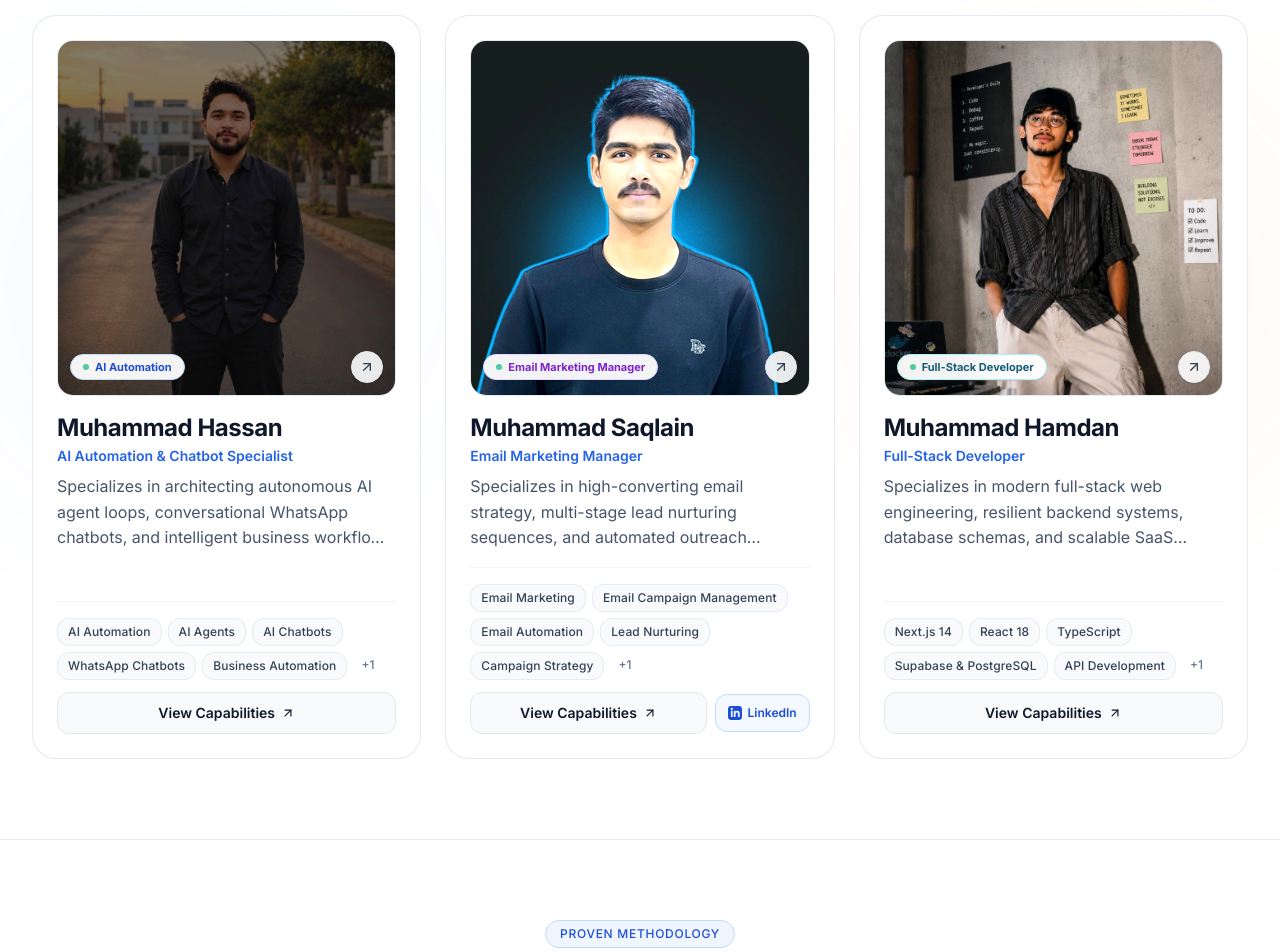
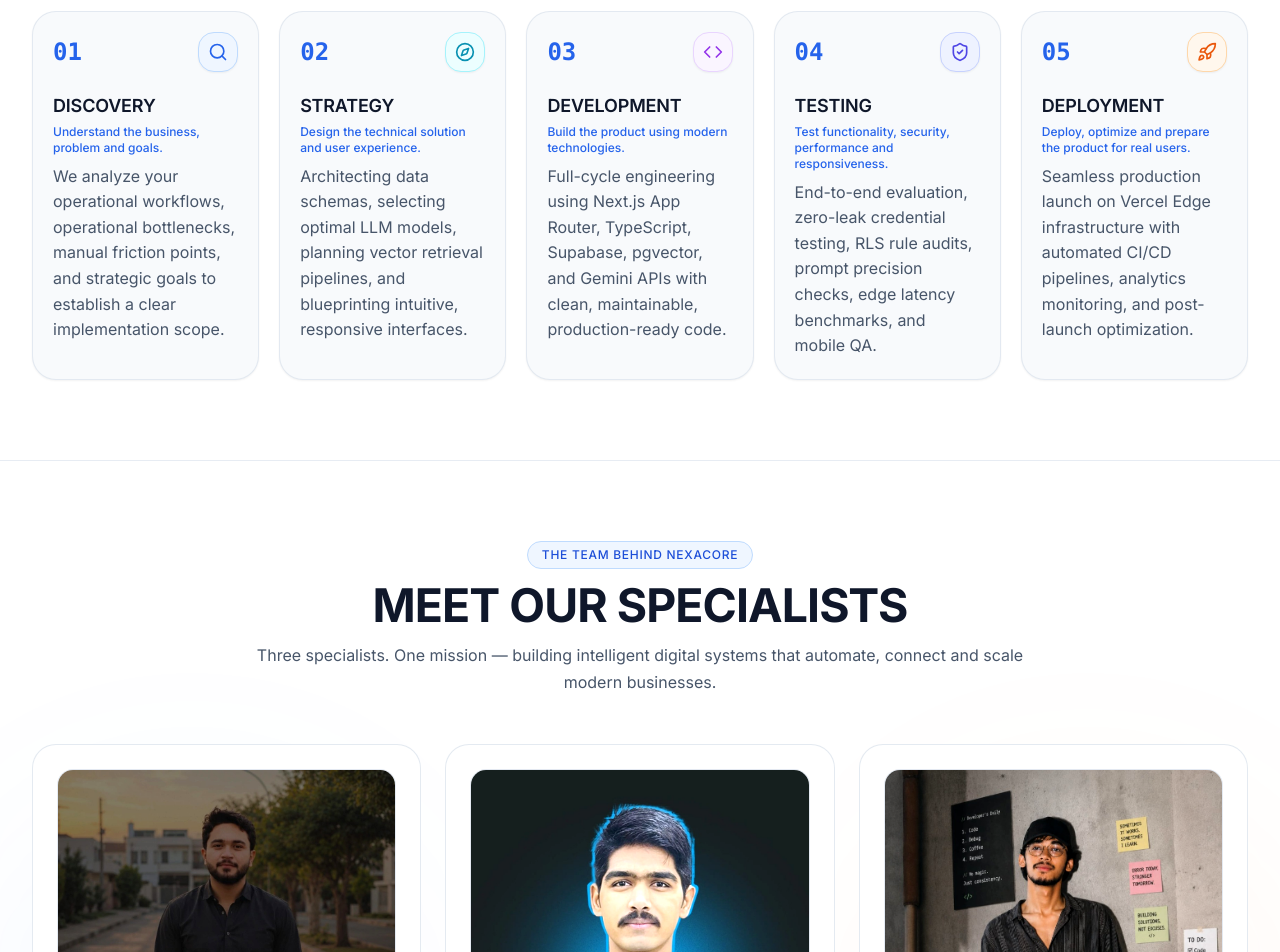
Before and after one commit to muhammadhasanali047-gif/AiautomationAgency, a Next.js app: page / in a window 1280 px wide. Shown: the part 2900-3852 px from the top of the page. Built offline with nearby package versions, Linux system fonts and the light colour scheme; no server answers; the database is empty.

Commit message:
layout: Move How We Build (Process) section directly after Why Work With Us

```diff
--- a/app/page.tsx
+++ b/app/page.tsx
@@ -37,8 +37,8 @@ export default async function HomePage() {
       <TechStrip />
       <Capabilities />
       <WhyWorkSection />
+      <ProcessSection />
       <TeamSection />
-      <ProcessSection />
       <TestimonialsSection testimonials={testimonials} />
     </div>
   );
```
